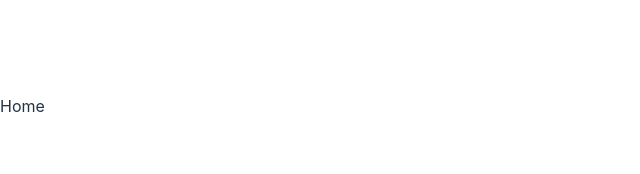
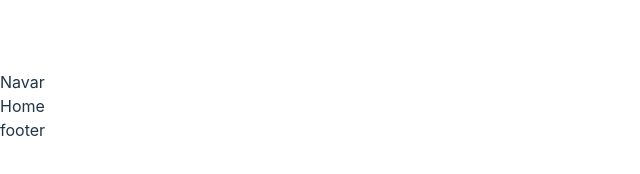
Before and after one commit to CeliaMi/react-router-practice, a React (Vite) app: page / in a window 1280 px wide. Shown: the part 294-468 px from the top of the page, without its empty margins (0-640 px from the left). Built offline with nearby package versions, Linux system fonts and the light colour scheme.

Commit message:
create Layout component with <Outlet/>

```diff
--- /dev/null
+++ b/src/layout/LayoutPublic.jsx
@@ -0,0 +1,16 @@
+import { Outlet } from "react-router-dom"
+
+
+const LayoutPublic = () =>{
+    return (
+        <>
+        <nav>Navar</nav>
+        <main>
+            <Outlet/>
+        </main>
+        <footer>footer</footer>
+        </>
+    )
+}
+
+export default LayoutPublic
--- a/src/pages/NotFound.jsx
+++ b/src/pages/NotFound.jsx
@@ -1,5 +1,5 @@
 import React from 'react'
-import { useRouteError } from "react-router-dom";
+import { useRouteError, Link } from "react-router-dom";
 
 const NotFound = () => {
     const error = useRouteError()
@@ -8,6 +8,7 @@
             <h1>404</h1>
             <p>Page not found</p>
             <p>{error.statusText || error.message}</p>
+            <Link to='/'> Back to Home </Link>
     </>
   )
 }
--- a/src/routes/router.jsx
+++ b/src/routes/router.jsx
@@ -3,22 +3,30 @@
 import About from "../pages/About";
 import Blog from "../pages/Blog";
 import NotFound from "../pages/NotFound";
+import LayoutPublic from "../layout/LayoutPublic";
 
 export const router = createBrowserRouter([
 
     {
         path: '/',
+        element: <LayoutPublic />,
+        errorElement: <NotFound />,
+        children: [
+            {
+                path: '/',
                 element: <Home />,
-        errorElement: <NotFound />
             },
             {
                 path: '/about',
                 element: <About/>,
-        errorElement: <NotFound />
             },
             {
                 path: '/blog',
                 element: <Blog/>,
-        errorElement: <NotFound />
             }
+
+        ]
+
+    }
+
 ])
```
Lines whose indentation alone changed are shown as unchanged.
